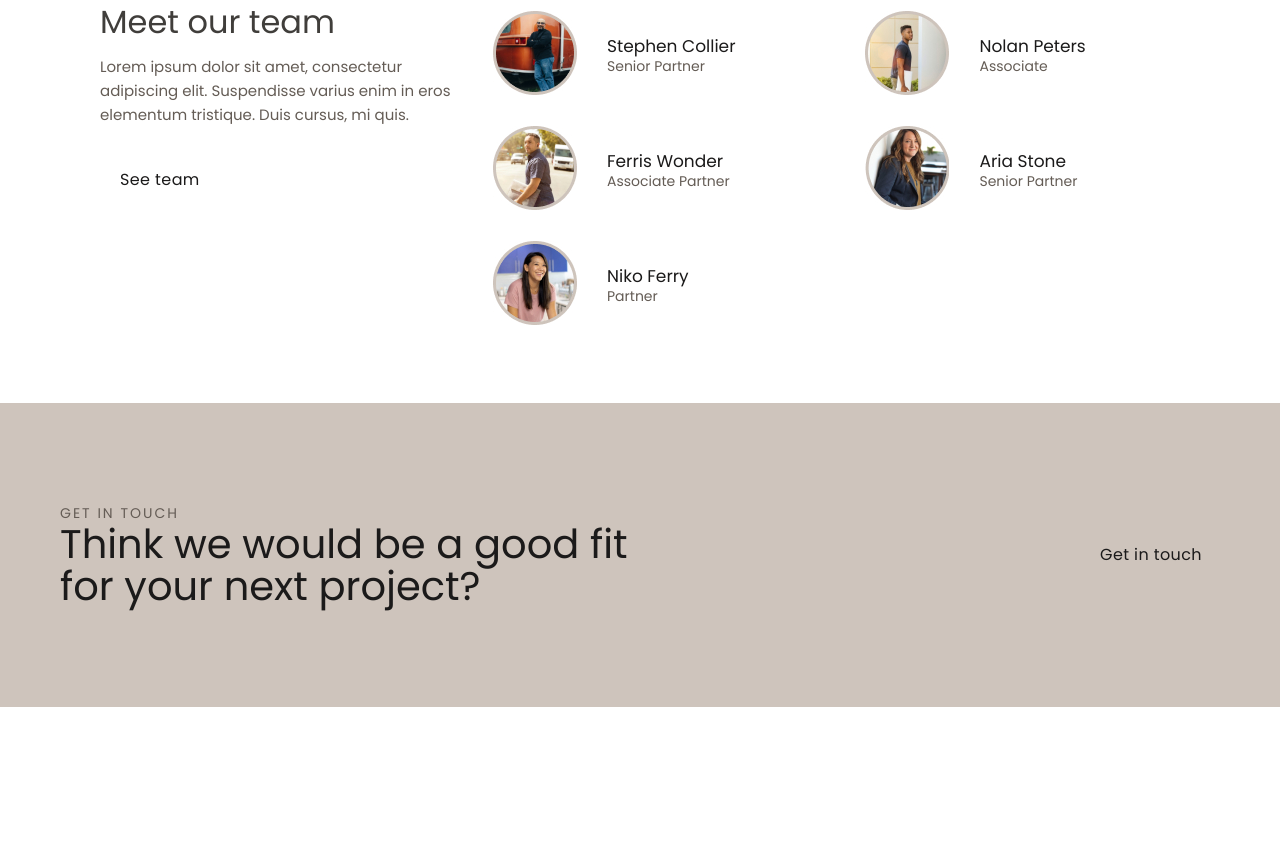
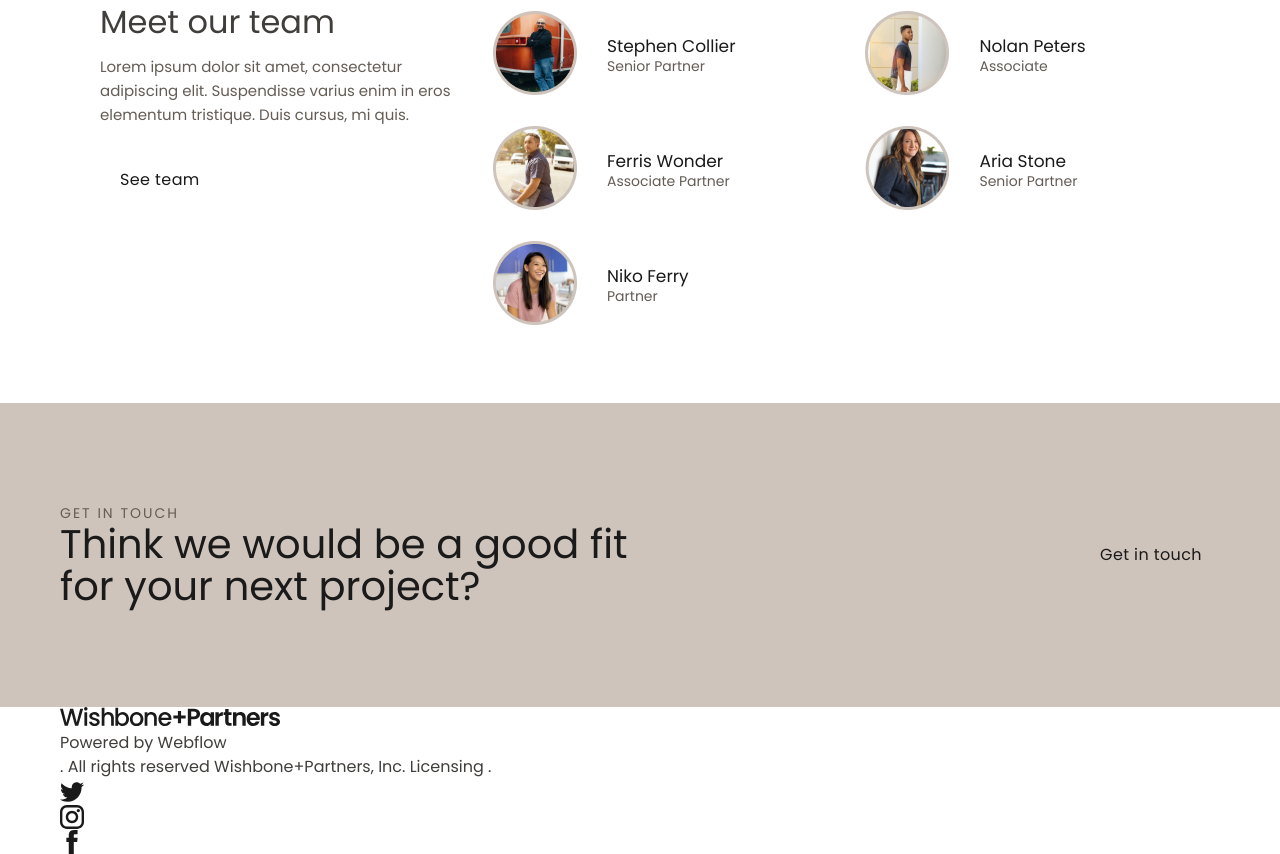
Before and after one commit to Daniil-gavrilooov/wishbone, a plain HTML site: page app/index.html in a window 1280 px wide. Shown: the part 5312-6166 px from the top of the page. Before the commit the page ends 6019 px from the top, so only its background shows below. Drawn offline with Linux system fonts and the light colour scheme.

Commit message:
add html section (footer)

```diff
--- a/app/index.html
+++ b/app/index.html
@@ -333,7 +333,8 @@
                         </h5>
 
                         <p class="team__text">
-                            Lorem ipsum dolor sit amet, consectetur adipiscing elit. Suspendisse varius enim in eros elementum tristique. Duis cursus, mi quis.
+                            Lorem ipsum dolor sit amet, consectetur adipiscing elit. Suspendisse varius enim in eros
+                            elementum tristique. Duis cursus, mi quis.
                         </p>
 
                         <a class="team__btn" href="">See team</a>
@@ -396,6 +397,49 @@
         </section>
     </main>
 
+    <footer class="footer">
+        <div class="container">
+            <div class="footer__inner">
+                <div class="footer__info">
+                    <div class="logo">
+                        <a class="logo__link" href="">
+                            <img class="logo__img" src="images/logo.svg" alt="logo">
+                        </a>
+                    </div>
+
+                    <p class="footer__text">
+                        Powered by
+                        Webflow <br>
+                        .
+                        All rights reserved Wishbone+Partners, Inc.
+                        Licensing
+                        .
+                    </p>
+                </div>
+
+                <nav class="footer__socila">
+                    <ul class="footer__social-list">
+                        <li class="footer__social-item">
+                            <a href="" class="footer__social-link">
+                                <img class="footer__social-icon" src="images/twitter.svg" alt="twitter">
+                            </a>
+                        </li>
+                        <li class="footer__social-item">
+                            <a href="" class="footer__social-link">
+                                <img class="footer__social-icon" src="images/inst.svg" alt="inst">
+                            </a>
+                        </li>
+                        <li class="footer__social-item">
+                            <a href="" class="footer__social-link">
+                                <img class="footer__social-icon" src="images/meta.svg" alt="meta">
+                            </a>
+                        </li>
+                    </ul>
+                </nav>
+            </div>
+        </div>
+    </footer>
+
     <script src="js/main.min.js"></script>
 </body>
 
--- a/app/scss/_projects.scss
+++ b/app/scss/_projects.scss
@@ -2,9 +2,6 @@
     padding: 100px 0;
     background-color:   $whitebg;
 
-    &__head {
-        // margin-left: 35px;
-    }
     &__title {
         font-size: 39px;
         line-height: 42px;
@@ -24,7 +21,6 @@
         display: flex;
         justify-content: space-between;
         align-items: center;
-        // margin-left: 35px;
         margin-bottom: 53px;
         gap: 18px;
     }
```
Also changed, not shown: app/images/inst.svg (added), app/images/meta.svg (added), app/images/twitter.svg (added).
